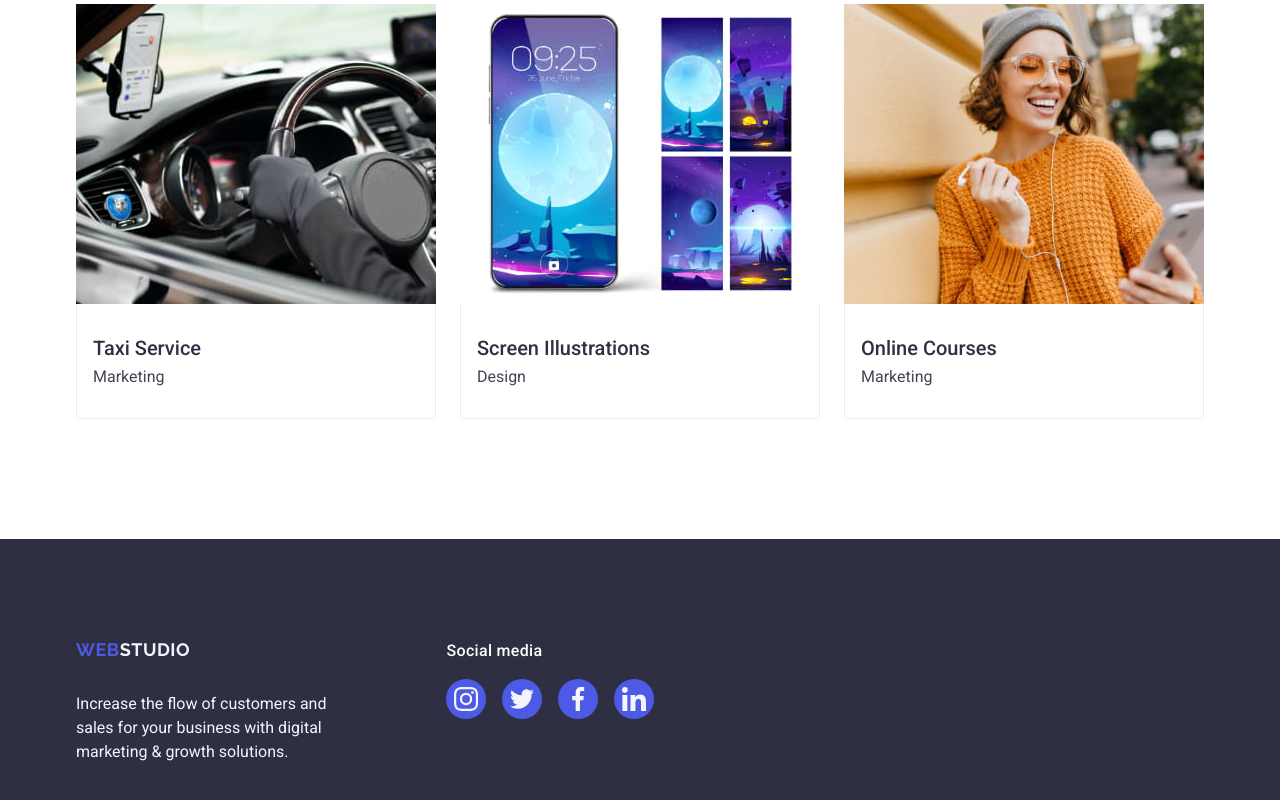
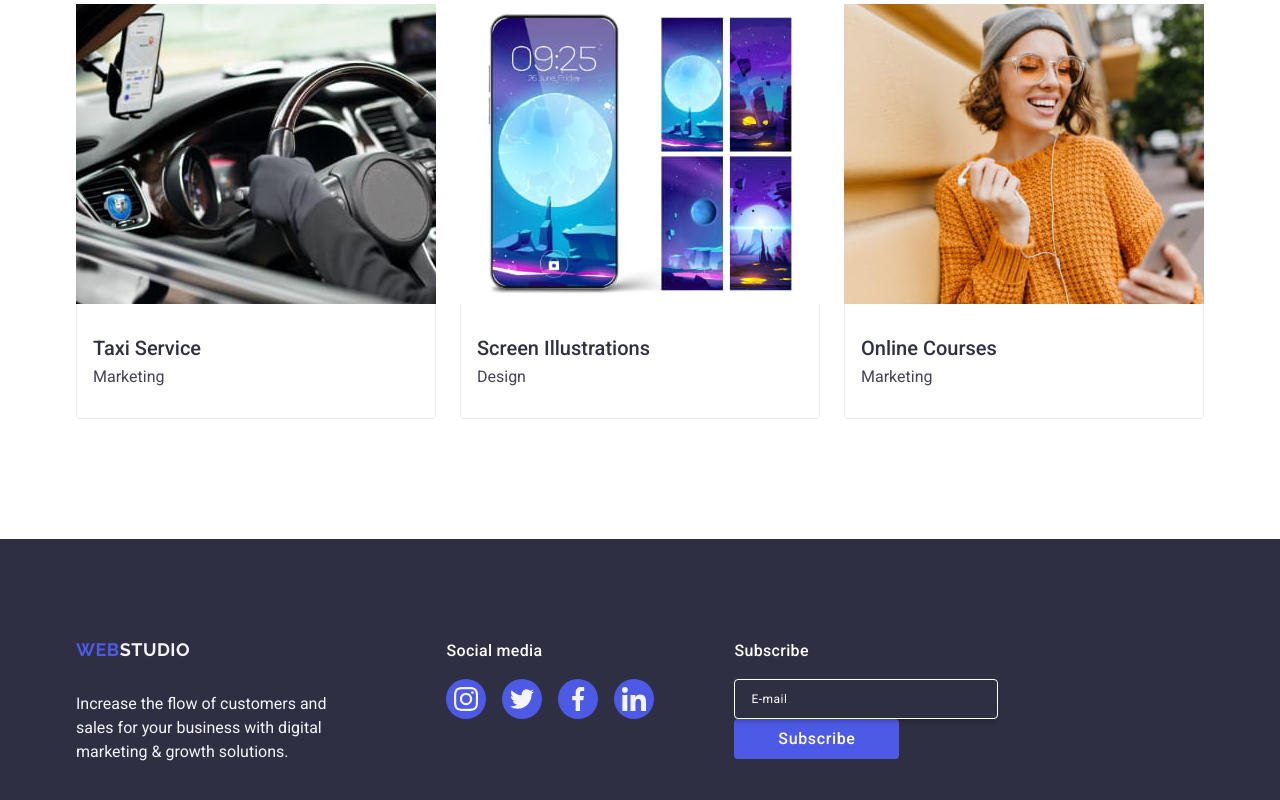
Before and after one commit to ElephantFrontend/goit-markup-hw-05, a plain HTML site: page index.html in a window 1280 px wide. Shown: the part 2586-3386 px from the top of the page. Drawn offline with nearby package versions, Linux system fonts and the light colour scheme.

Commit message:
made draft

```diff
--- a/css/styles.css
+++ b/css/styles.css
@@ -367,7 +367,7 @@ section ul li {
     margin-right: 120px;
 }
 
-.socials-title {
+.footer-subtitle {
     font-size: 16px;
     font-weight: 500;
     line-height: 1.5;
@@ -375,6 +375,10 @@ section ul li {
     color: #FFFFFF;
     margin-top: 0;
     margin-bottom: 16px;
+}
+
+.socials {
+    margin-right: 80px;
 }
 
 .socials-list {
@@ -407,3 +411,44 @@ section ul li {
 .socials-link .icon {
     fill: #f4f4fd;
 }
+
+.subscribe-form {
+    display: flex;
+    gap: 24px;
+}
+
+.subscribe-form-input {
+    width: 264px;
+    height: 40px;
+    border: 1px solid #ffffff;
+    background-color: transparent;
+    font-size: 12px;
+    line-height: 2;
+    letter-spacing: 0.04em;
+    padding-left: 16px;
+    box-shadow: 0 4px 4px rgba(0, 0, 0, 0.15);
+    border-radius: 4px;
+    color: #ffffff;
+}
+
+.subscribe-form-input::placeholder {
+    color: #ffffff;
+}
+
+.subscribe-form-button {
+    display: flex;
+    justify-content: center;
+    align-items: center;
+    cursor: pointer;
+    min-width: 165px;
+    height: 40px;
+    font-family: "Roboto", sans-serif;
+    font-size: 16px;
+    font-weight: 500;
+    line-height: 1.5;
+    letter-spacing: 0.04em;
+    color: #ffffff;
+    background-color: #4D5AE5;
+    border: none;
+    border-radius: 4px;
+}
--- a/index.html
+++ b/index.html
@@ -390,7 +390,7 @@
             </div>
 
             <div class="socials">
-                <p class="socials-title">Social media</p>
+                <p class="footer-subtitle">Social media</p>
 
                 <ul class="socials-list">
                     <li class="socials-item">
@@ -426,6 +426,18 @@
                     </li>
                 </ul>
             </div>
+
+            <div class="subscribe">
+                <p class="footer-subtitle">Subscribe</p>
+
+                <form class="subscribe-form" action="">
+                    <label class="form-label" for="">
+                        <input class="subscribe-form-input" name="email" type="email" placeholder="E-mail">
+
+                        <button class="subscribe-form-button" type="submit">Subscribe</button>
+                    </label>
+                </form>
+            </div>
         </div>
     </footer>
 </body>
```
